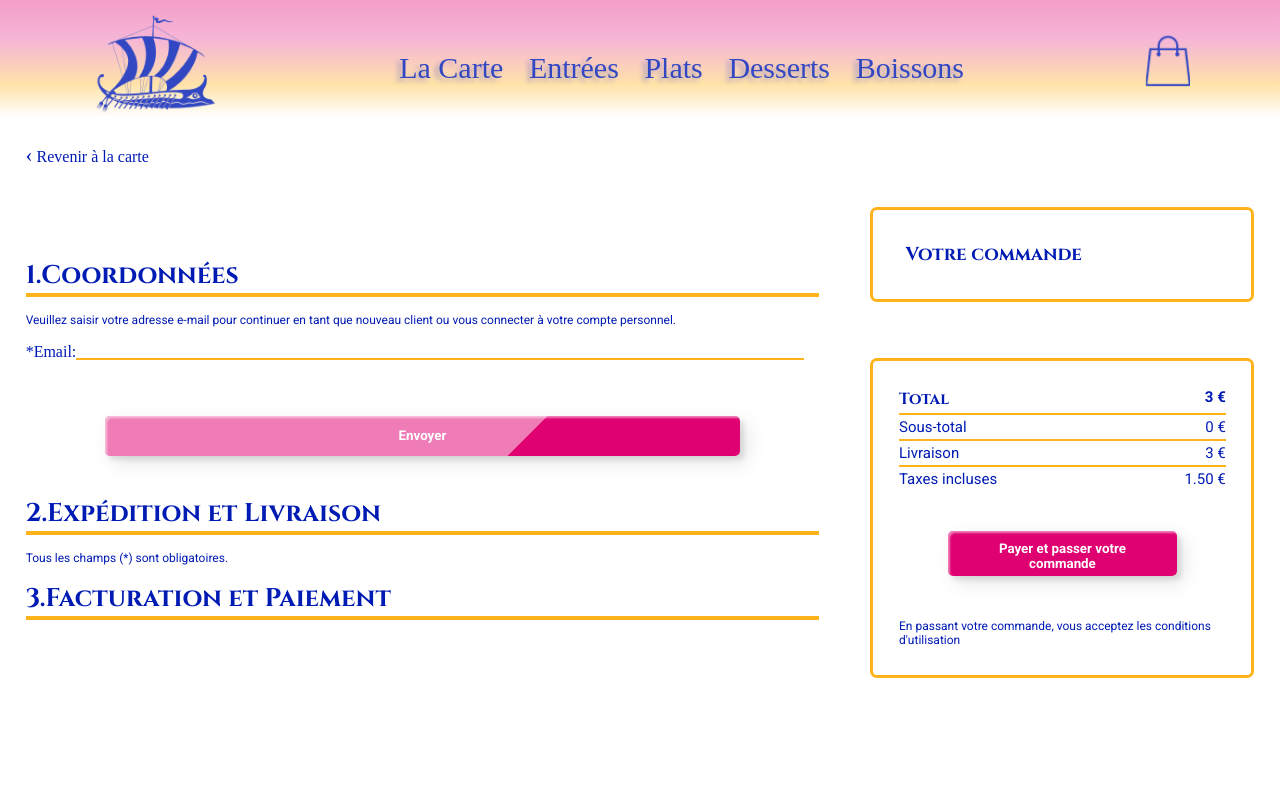
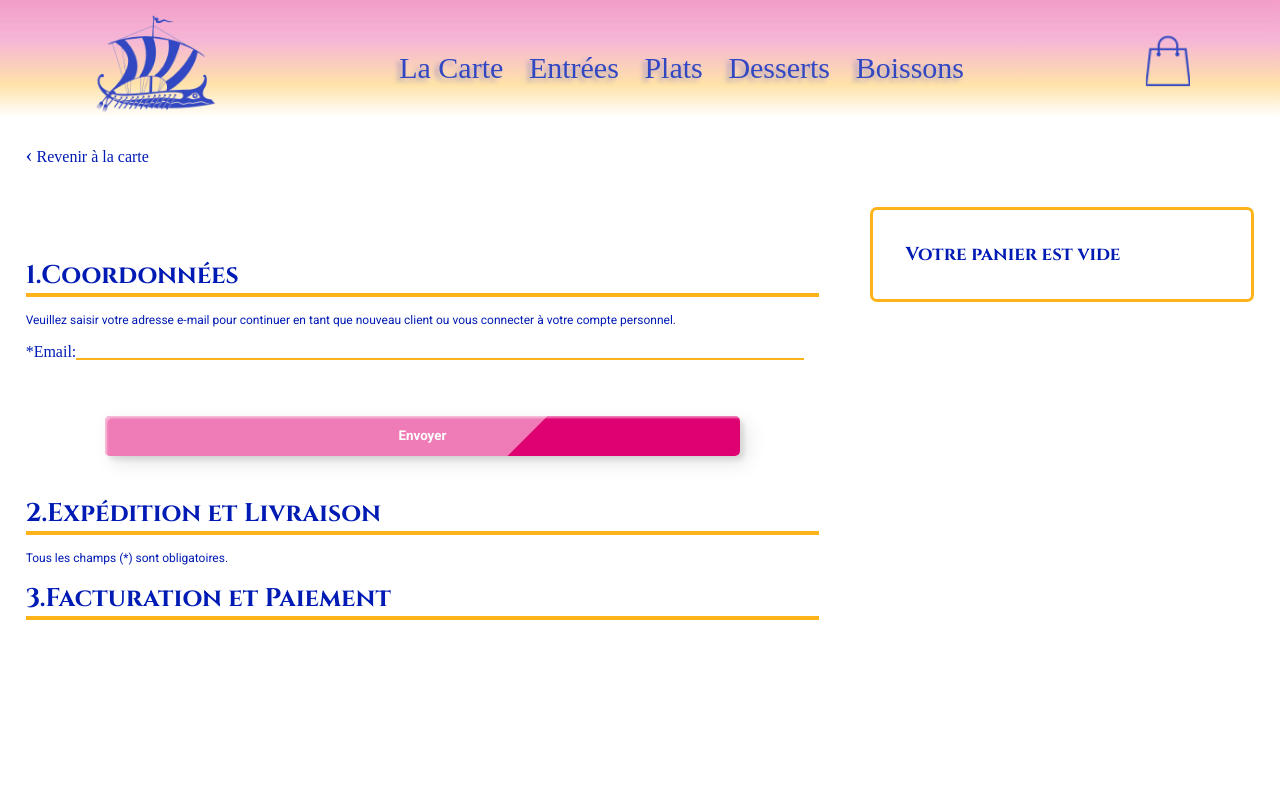
Before and after one commit to Chlopes92/OdysseeCulinaire, a React (Create React App) app: page /form in a window 1280 px wide. Shown: the top 800 px of the page. Built offline with nearby package versions, Linux system fonts and the light colour scheme.

Commit message:
gestions bugs affichage, quantity et panier vide formulaire

```diff
--- a/src/contexts/Cart.context.tsx
+++ b/src/contexts/Cart.context.tsx
@@ -70,7 +70,7 @@ if (!foundProduct) {
 setCartProducts([...cartProducts, newProduct]);
 } else {
 /* add quantity */
-foundProduct.quantity += quantity;
+foundProduct.quantity += 1;
 setCartProducts([...cartProducts]);
 }
 console.log(cartProducts);
--- a/src/pages/FormPage.tsx
+++ b/src/pages/FormPage.tsx
@@ -5,7 +5,7 @@ import { Link, NavLink } from "react-router-dom";
 import { useCartContext } from "contexts/Cart.context";
 import Button from "components/Button/Button";
 import { useState } from "react";
-import {getTotalPriceWithExtra} from "../../src/contexts/TotalExtraPrice";
+import { getTotalPriceWithExtra } from "../../src/contexts/TotalExtraPrice";
 
 
 
@@ -28,15 +28,16 @@ type FormValues = {
 const FormPage = () => {
 
     const { register, handleSubmit, trigger, formState: { errors, isValid, isDirty } } = useForm<FormValues>();
-    const { products, removeProduct } = useCartContext();
+    const { products, removeProduct, getTotalProduct } = useCartContext();
 
     const total = () => {
-        let totalPrice = 0; products.forEach((p)=> {
-        totalPrice += (getTotalPriceWithExtra(p.product) * p.quantity) })
+        let totalPrice = 0; products.forEach((p) => {
+            totalPrice += (getTotalPriceWithExtra(p.product) * p.quantity)
+        })
         console.log(totalPrice);
         return totalPrice
-        }
-
+    }
+    const quantityCart = getTotalProduct();
 
 
     /* Condition pour afficher le formulaire Expedition et Livraison */
@@ -59,6 +60,7 @@ const FormPage = () => {
 
     return (
 
+
         <>
             <a className={style.retour}><Link to='/products' > <span>&lsaquo;</span> Revenir à la carte </Link> </a>
 
@@ -68,8 +70,9 @@ const FormPage = () => {
                 < section className={style.recap} >
 
                     <article className={style.cart}>
-                        <h3>Votre commande</h3>
-
+                        {quantityCart > 0 ? <h3>Votre commande</h3>
+                            : <h3>Votre panier est vide</h3>
+                        }
                         {/* Affiche les articles du panier */}
                         <div className={style.productCard}>
                             {products.map((p) =>
@@ -90,12 +93,15 @@ const FormPage = () => {
                         </div>
                     </article>
 
+                    { quantityCart > 0 &&
                     <article className={style.totalPrice}>
                         <div className={style.total}>
 
                             {/* Total correspond au prix du panier + livraison */}
                             <h4>Total</h4>
-                            <p><strong>{total() + 3}  €</strong></p>
+                            {quantityCart > 0 ?
+                                <p><strong>{total() + 3}  €</strong></p>
+                                : <p><strong>{total()}  €</strong></p>}
                         </div>
                         <hr />
 
@@ -109,27 +115,35 @@ const FormPage = () => {
                         {/* Livraison 2€ */}
                         <div className={style.total}>
                             <p>Livraison</p>
-                            <p>3 €</p>
+                            {quantityCart > 0 ?
+                                <p>3 €</p>
+                                : <p>0 €</p>}
                         </div>
                         <hr />
 
                         {/* Taxes 1,20€ */}
                         <div className={style.total}>
                             <p>Taxes incluses</p>
-                            <p>1.50 €</p>
+                            {quantityCart > 0 ?
+                                <p>1,50 €</p>
+                                : <p>0 €</p>}
                         </div>
 
                         {/* Bouton ne fonctionne que si tout le formulaire est valide */}
+
                         {(isValid && deliveryValid) || !statusChecked
                             ? (<NavLink to="/order"><Button title="Payer et passer votre commande" /></NavLink>)
                             : <Button title="Payer et passer votre commande" />
                         }
 
+
                         <p className={style.small}>En passant votre commande, vous acceptez les conditions d'utilisation
                         </p>
 
                     </article>
+                    }
                 </section >
+
 
                 <section className={style.formulaire}>
 
@@ -159,7 +173,7 @@ const FormPage = () => {
                         {!emailValid
                             ? <button type="button" className={`${style.btn} ${style.custom_btn}`} onClick={async () => {
                                 const output = await trigger("email")
-                                if (output) emailIsValid()
+                                if (output && quantityCart > 0) emailIsValid()
                             }}>Envoyer</button>
                             : <button disabled type="button" className={`${style.custom_btn} ${style.buttonClicked}`}>Envoyer</button>
                         }
@@ -376,14 +390,13 @@ const FormPage = () => {
 
                         </div>
                     }
-                <img className={style.dyonisos} src="image\icons\dionysos.png" alt="Dyonisos" />
+                    <img className={style.dyonisos} src="image\icons\dionysos.png" alt="Dyonisos" />
 
                 </section >
             </div >
+        </>
 
+    )
 
-
-        </>
-    )
 }
 export default FormPage;
```
Also changed, not shown: src/pages/CartPage.tsx (+4 -3 lines).
